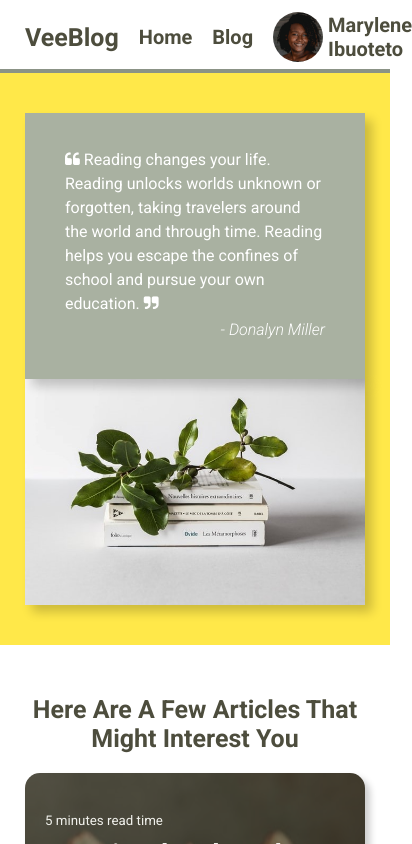
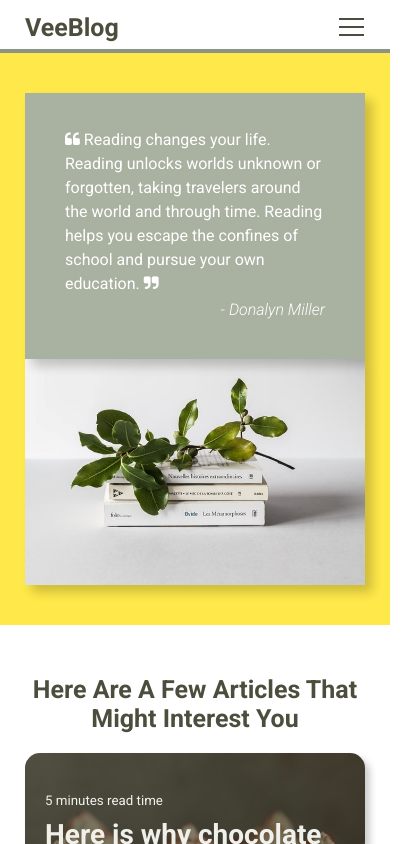
Before and after one commit to veedahv/my-blog, a Vue app: page / in a window 390 px wide. Shown: the top 844 px of the page, 412 px wide, since content can reach past the window. Built offline with nearby package versions, Linux system fonts and the light colour scheme.

Commit message:
new commit

```diff
--- a/src/App.vue
+++ b/src/App.vue
@@ -4,11 +4,33 @@
       <div class="nav-container">
         <div class="nav-body">
           <router-link to="/" class="logo">VeeBlog</router-link>
+          <input
+            type="checkbox"
+            name=""
+            id="nav-checkbox"
+            class="nav-checkbox"
+          />
+          <label for="nav-checkbox" class="nav-checkbox-label">
+            <span class="menu-line">&nbsp;</span>
+          </label>
           <!-- <div class="nav-links">
           <router-link to="/">Home</router-link>
           <router-link to="/blog">Blog</router-link>
         </div> -->
-          <navigation></navigation>
+          <!-- <navigation></navigation> -->
+          <div class="navigation">
+            <div class="nav-links">
+              <router-link to="/">Home</router-link>
+              <router-link to="/blog">Blog</router-link>
+              <div class="nav-authour-box">
+                <img
+                  :src="require(`@/assets/images/author-img/blog-author.jpg`)"
+                  class="nav-author-img"
+                />
+                <p class="nav-author">Marylene Ibuoteto</p>
+              </div>
+            </div>
+          </div>
         </div>
       </div>
     </div>
@@ -28,13 +50,13 @@
 
 
 <script>
-import Navigation from "@/components/Navigation.vue";
+// import Navigation from "@/components/Navigation.vue";
 
 export default {
   // name: "Home",
-  components: {
-    Navigation,
-  },
+  // components: {
+  //   Navigation,
+  // },
   // data() {
   //   return {
   //     HomeTipsArr: tipsInfo,
@@ -102,6 +124,9 @@ export default {
   font-size: 25px;
   font-weight: 700;
 }
+.nav-checkbox {
+  display: none;
+}
 .body-container {
   max-width: 1000px;
   margin: 10px auto;
@@ -115,7 +140,6 @@ a {
 
 #nav {
   /* padding: 10px 5px; */
-  /* display: flex; */
   justify-content: space-between;
   align-items: center;
   border-bottom: 4px solid var(--tertiary-color);
@@ -124,9 +148,92 @@ a {
   display: flex;
   justify-content: space-between;
   align-items: center;
+  flex-wrap: wrap;
+}
+.nav-checkbox-label {
+  display: none;
+  flex-direction: column;
+  justify-content: center;
+  align-items: center;
+  padding: 14px 1px;
+  cursor: pointer;
+}
+
+.menu-line {
+  position: relative;
+}
+.menu-line,
+.menu-line::after,
+.menu-line::before {
+  background: var(--sec-color);
+  width: 25px;
+  height: 2px;
+  display: inline-block;
+  transition: all 0.2s;
+}
+.menu-line::after,
+.menu-line::before {
+  content: "";
+  position: absolute;
+  left: 0;
+}
+.menu-line::before {
+  top: -8px;
+}
+.menu-line::after {
+  top: 8px;
+}
+
+.nav-authour-box,
+.nav-links {
+  /* padding: 10px 5px; */
+  display: flex;
+  /* justify-content: space-between; */
+  align-items: center;
+}
+.nav-links > * {
+  margin-left: 20px;
+  font-size: 20px;
+  /* font-weight: 500; */
+  /* font-weight: bolder; */
+  font-weight: bold;
+}
+.nav-author-img {
+  width: 50px;
+  border-radius: 50%;
+  margin-right: 5px;
+}
+
+
+
+.copyright {
+  text-align: center;
 }
 
 /* #nav a.router-link-exact-active {
   color: #42b983;
 } */
+@media only screen and (max-width: 567px) {
+  .nav-checkbox-label {
+    display: flex;
+  }
+
+
+
+  .navigation {
+    display: none;
+    width: 100%;
+  }
+  .nav-checkbox:checked ~ .navigation {
+    display: block;
+  }
+  .nav-links {
+    flex-direction: column;
+    width: 100%;
+  }
+  .nav-links > * {
+    margin-left: 0px;
+    padding: 15px 25px;
+  }
+}
 </style>
--- a/src/components/Navigation.vue
+++ b/src/components/Navigation.vue
@@ -53,9 +53,17 @@ export default {
   border-radius: 50%;
   margin-right: 5px;
 }
-/* @media only screen and (max-width: 567px) {
-  .post {
+@media only screen and (max-width: 567px) {
+  .navigation {
+    width: 100%;
+  }
+  .nav-links {
     flex-direction: column;
+    width: 100%;
   }
-} */
+  .nav-links > * {
+    margin-left: 0px;
+    padding: 15px 25px;
+  }
+}
 </style>
```
Lines whose indentation alone changed are shown as unchanged.
